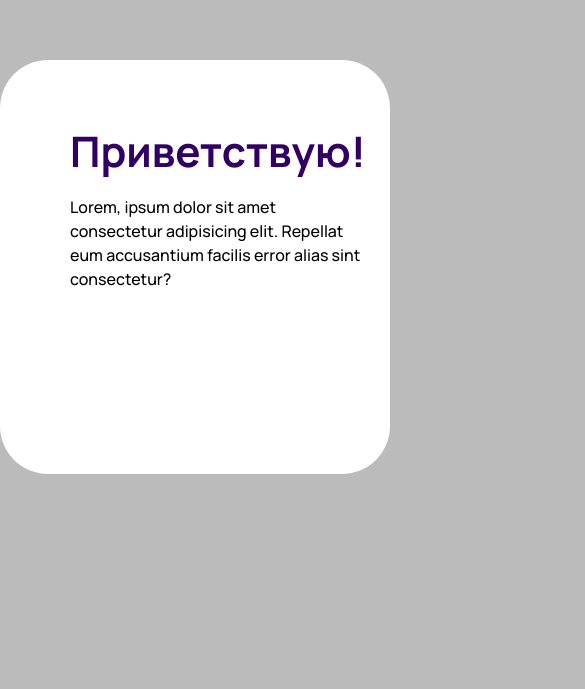
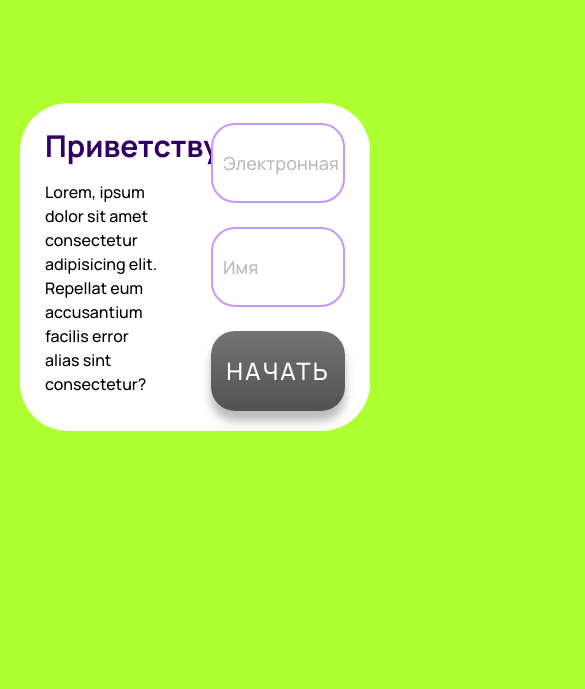
Before and after one commit to SecretTeam-17/Frontend, a React (Create React App) app: page / in a window 390 px wide. Shown: the part 155-844 px from the top of the page, 585 px wide, since content can reach past the window. Built offline with nearby package versions, Linux system fonts and the light colour scheme.

Commit message:
fix app.css added media before 700px

```diff
--- a/src/App.css
+++ b/src/App.css
@@ -127,6 +127,7 @@ body {
 
 .App {
   min-height: 100vh;
+  padding-inline: 20px;
   display: flex;
   align-items: center;
   justify-content: center;
@@ -135,6 +136,7 @@ body {
 /* Стили формы */
 
 .wrapper__form {
+  width: 100%;
   max-width: 928px;
   max-height: 418px;
   background-color: var(--color-primary-white-card);
@@ -144,7 +146,9 @@ body {
   overflow: hidden;
   padding: 60px 70px 66px;
 }
+
 .wrapper__form-desc {
+  width: 40%;
   display: flex;
   flex-direction: column;
   gap: 12px;
@@ -164,6 +168,7 @@ body {
 }
 
 .form__greeting {
+  width: 60%;
   display: flex;
   flex-direction: column;
   gap: 24px;
@@ -214,32 +219,32 @@ body {
   font-weight: 500;
   letter-spacing: 2px;
   font-size: 18px;
-  width: 170px;
-  height: 42px;
+  width: 100%;
+  max-width: 170px;
+  max-height: 42px;
   border-radius: var(--border-radius-small);
   border: none;
   box-shadow: 0px 10px 10px var(--color-secondary-gray);
   transition: all 0.5s ease;
+  &:hover {
+    background-color: var(--color-primary-violet);
+    box-shadow: 0px 5px 5px var(--color-secondary-gray);
+  }
+  &:disabled {
+    background-color: rgb(116, 116, 116);
+    background: linear-gradient(
+      180deg,
+      rgba(116, 116, 116, 1) 0%,
+      rgba(82, 82, 82, 1) 100%
+    );
+  }
 }
 
 .button--big {
   font-size: 32px;
-  width: 440px;
-  height: 80px;
-}
-
-.button:hover {
-  background: var(--color-primary-violet);
-  box-shadow: 0px 5px 5px var(--color-secondary-gray);
-}
-
-.button:disabled {
-  background: rgb(116, 116, 116);
-  background: linear-gradient(
-    180deg,
-    rgba(116, 116, 116, 1) 0%,
-    rgba(82, 82, 82, 1) 100%
-  );
+  width: 100%;
+  max-width: 440px;
+  min-height: 80px;
 }
 
 /* Инструкция */
@@ -272,3 +277,47 @@ body {
 .instruction__wrapper-text {
   margin-bottom: 40px;
 }
+
+@media (max-width: 850px) {
+  body {
+    background-color: tomato;
+  }
+  .wrapper__form-title {
+    font-size: 30px;
+  }
+  .instruction__wrapper {
+    margin-left: 100px;
+    margin-top: 100px;
+  }
+}
+
+@media (max-width: 750px) {
+  body {
+    background-color: blueviolet;
+  }
+  .wrapper__form-title {
+    font-size: 30px;
+  }
+  .form__greeting-input {
+    font-size: 18px;
+    &::placeholder {
+      font-size: 18px;
+      font-weight: 500;
+    }
+  }
+  .button--big {
+    font-size: 24px;
+  }
+}
+
+@media (max-width: 700px) {
+  body {
+    background-color: greenyellow;
+  }
+  .wrapper__form {
+    padding: 20px 25px;
+  }
+  .form__greeting-input {
+    padding-left: 10px;
+  }
+}
```
